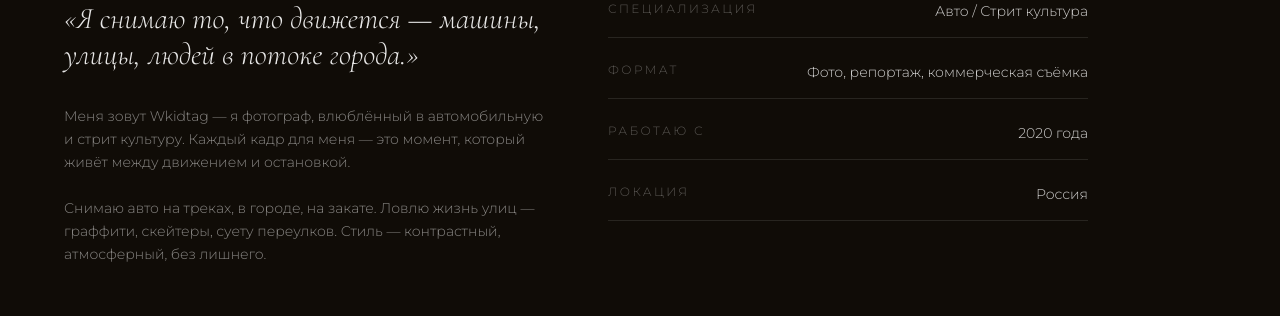
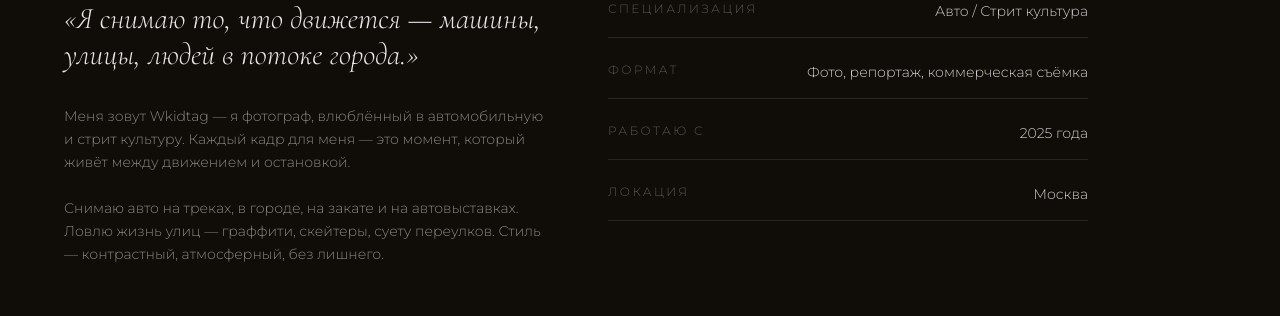
Before and after one commit to pr-poehali-dev/photography-portfolio-project, a React (Vite) app: page / in a window 1280 px wide. Shown: the part 2260-2576 px from the top of the page. Built offline with nearby package versions, Linux system fonts and the light colour scheme.

Commit message:
feat: add 2025 work history Moscow auto shows

```diff
--- a/src/pages/Index.tsx
+++ b/src/pages/Index.tsx
@@ -200,7 +200,7 @@ const Index = () => {
                 Меня зовут Wkidtag — я фотограф, влюблённый в автомобильную и стрит культуру. Каждый кадр для меня — это момент, который живёт между движением и остановкой.
               </p>
               <p className="font-body text-sm leading-relaxed text-white/50">
-                Снимаю авто на треках, в городе, на закате. Ловлю жизнь улиц — граффити, скейтеры, суету переулков. Стиль — контрастный, атмосферный, без лишнего.
+                Снимаю авто на треках, в городе, на закате и на автовыставках. Ловлю жизнь улиц — граффити, скейтеры, суету переулков. Стиль — контрастный, атмосферный, без лишнего.
               </p>
             </div>
 
@@ -208,8 +208,8 @@ const Index = () => {
               {[
                 { label: "Специализация", value: "Авто / Стрит культура" },
                 { label: "Формат", value: "Фото, репортаж, коммерческая съёмка" },
-                { label: "Работаю с", value: "2020 года" },
-                { label: "Локация", value: "Россия" },
+                { label: "Работаю с", value: "2025 года" },
+                { label: "Локация", value: "Москва" },
               ].map((item) => (
                 <div
                   key={item.label}
```
